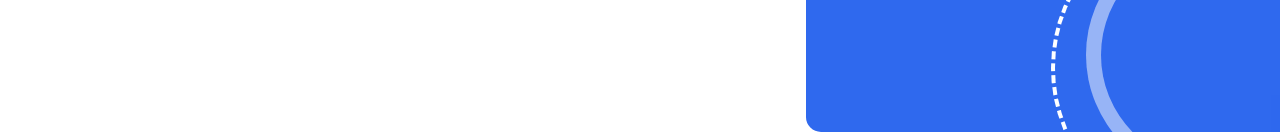
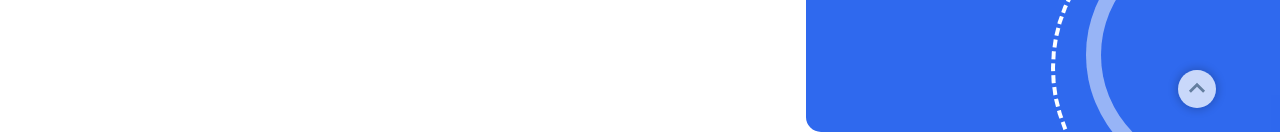
Before and after one commit to okorojames/Fintech-App, a React (Vite) app: page / in a window 1280 px wide. Shown: the part 668-802 px from the top of the page. Built offline with nearby package versions, Linux system fonts and the light colour scheme.

Commit message:
absolutely done with the project

```diff
--- a/src/App.jsx
+++ b/src/App.jsx
@@ -1,4 +1,5 @@
 import About from "./sections/About";
+import BtTop from "./sections/BtTop";
 import Cta from "./sections/Cta";
 import Cto from "./sections/Cto";
 import Footer from "./sections/Footer";
@@ -16,6 +17,7 @@ function App() {
       <Cto />
       <Steps />
       <Footer />
+      <BtTop />
     </div>
   );
 }
--- a/src/index.css
+++ b/src/index.css
@@ -98,6 +98,9 @@ header,
   .navLinks {
     width: 60%;
   }
+  .users {
+    flex-direction: column;
+  }
 }
 @media screen and (max-width: 376px) {
   .navLinks {
--- /dev/null
+++ b/src/sections/BtTop.jsx
@@ -0,0 +1,35 @@
+import React from "react";
+import { BiChevronUp } from "react-icons/bi";
+
+const BtTop = () => {
+  const handleScroll = () => {
+    scrollTo(0, 0);
+  };
+  return (
+    <div>
+      <BiChevronUp
+        style={{
+          position: "fixed",
+          bottom: "3%",
+          right: "5%",
+          background: "rgba(239, 244, 253, 0.804)",
+          height: "38px",
+          width: "38px",
+          borderRadius: "50%",
+          padding: "2px",
+          display: "flex",
+          justifyContent: "center",
+          alignItems: "center",
+          fontSize: "32px",
+          cursor: "pointer",
+          color: "#5e7999ef",
+          boxShadow: "0 0 10px 1.2px rgba(0, 0, 0, 0.23)",
+          zIndex: "997",
+        }}
+        onClick={handleScroll}
+      />
+    </div>
+  );
+};
+
+export default BtTop;
```
